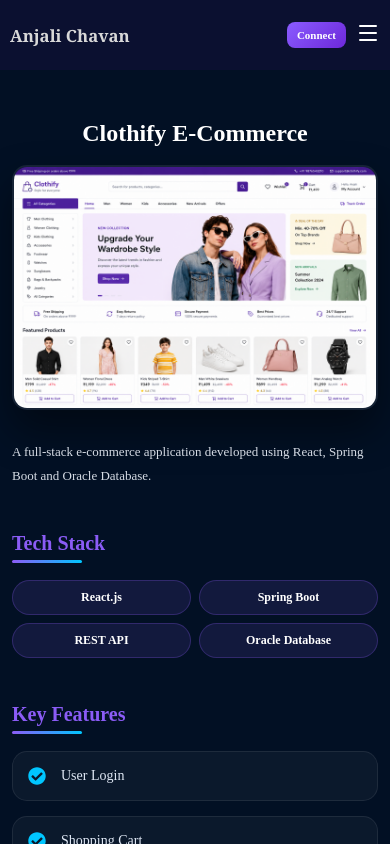
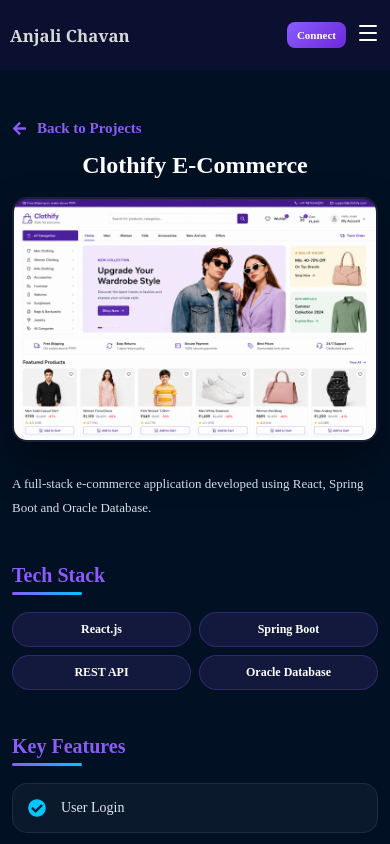
Before and after one commit to anjalichavan2003/portfolio-website, a React (Vite) app: page /project/clothify in a window 390 px wide. Shown: the top 844 px of the page. Built offline with nearby package versions, Linux system fonts and the light colour scheme.

Commit message:
Project Details Section Updated

```diff
--- a/src/components/Hero/Hero.jsx
+++ b/src/components/Hero/Hero.jsx
@@ -1,5 +1,6 @@
 import "./Hero.css";
-import profile from "../../assets/images/portfolio.png";
+// import profile from "../../assets/images/portfolio.png";
+import profile from "../../assets/images/portfolio_img.png";
 
 function Hero() {
   return (
--- a/src/pages/ProjectDetails.css
+++ b/src/pages/ProjectDetails.css
@@ -454,3 +454,32 @@
     font-size: 22px;
   }
 }
+
+.back-btn {
+  display: none;
+}
+/* Tablet */
+@media (max-width: 992px) {
+  .back-btn {
+    display: inline-flex;
+    align-items: center;
+    gap: 10px;
+    margin-bottom: 20px;
+    color: #8b5cf6;
+    text-decoration: none;
+    font-weight: 600;
+    font-size: 16px;
+  }
+
+  .back-btn:hover {
+    color: #00c6ff;
+  }
+}
+
+/* Mobile */
+@media (max-width: 576px) {
+  .back-btn {
+    font-size: 15px;
+    margin-bottom: 15px;
+  }
+}
--- a/src/pages/ProjectDetails.jsx
+++ b/src/pages/ProjectDetails.jsx
@@ -1,5 +1,6 @@
 import { useParams, Link } from "react-router-dom";
 import { useEffect } from "react";
+import { HashLink } from "react-router-hash-link";
 import {
   FaArrowLeft,
   FaGithub,
@@ -110,10 +111,10 @@
   return (
     <div className="details-page">
       <div className="details-container">
-        {/* <Link to="/#projects" className="back-btn">
+        <HashLink smooth to="/#projects" className="back-btn">
           <FaArrowLeft />
           Back to Projects
-        </Link> */}
+        </HashLink>
 
         <h1>{project.title}</h1>
         <br></br>
```
Also changed, not shown: src/assets/images/portfolio_img.png (added).
